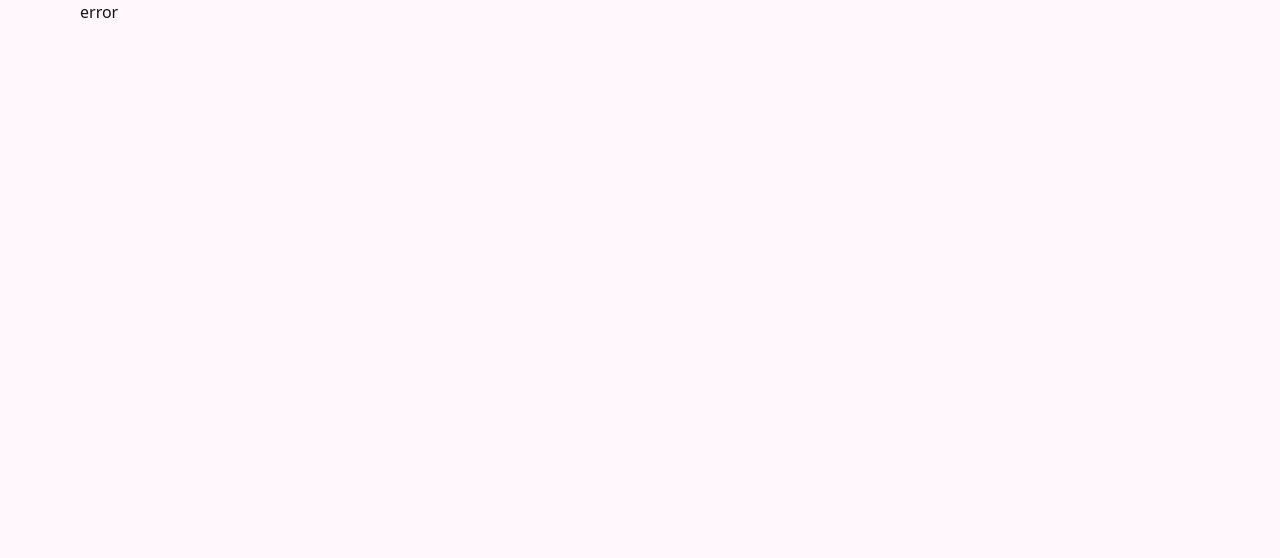
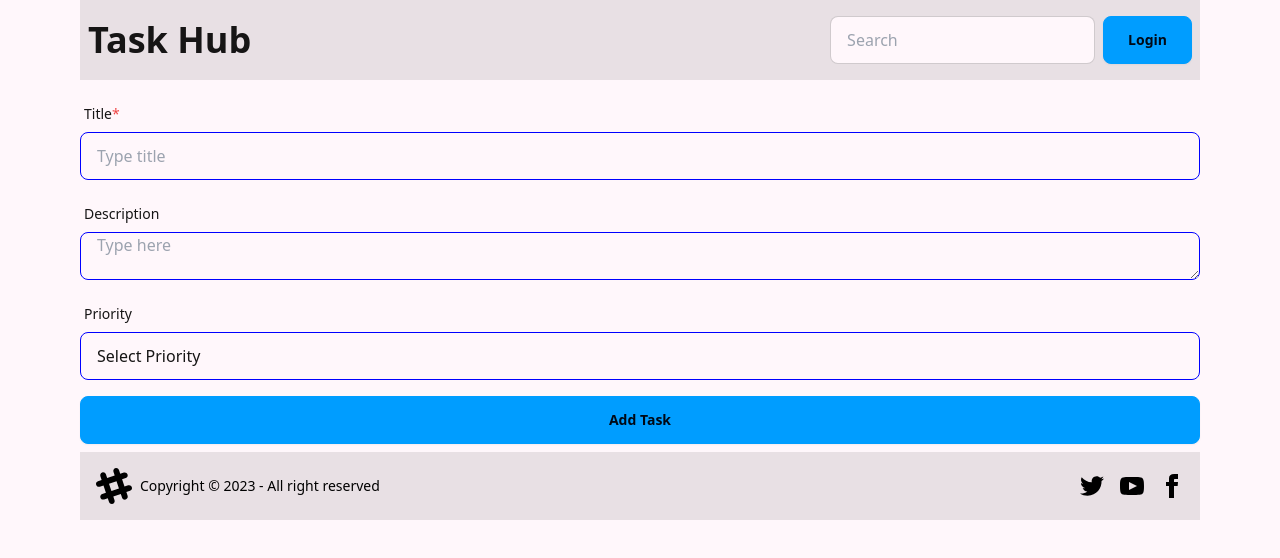
Before and after one commit to AbuBokorprog/task-hub, a React (Vite) app: page /edit/1 in a window 1280 px wide. Before the commit this address had no page. Shown: the top 558 px of the page. Built offline with nearby package versions, Linux system fonts and the light colour scheme.

Commit message:
Task edit form

```diff
--- /dev/null
+++ b/src/Component/EditTask/EditTask.jsx
@@ -0,0 +1,89 @@
+import React from "react";
+import { useParams } from "react-router-dom";
+import { useForm } from "react-hook-form";
+
+const EditTask = () => {
+  const { id } = useParams();
+  const existTask = JSON.parse(localStorage.getItem("task")) || [];
+  const singleTask = existTask.find((task) => task.id == id);
+  const {
+    register,
+    handleSubmit,
+    watch,
+    reset,
+    formState: { errors },
+  } = useForm();
+  const onSubmit = (data) => {
+    // const newTask = { id: Date.now(), ...data };
+    // setTask([newTask, ...task]);
+    // localStorage.setItem("task", JSON.stringify([newTask, ...task]));
+    // reset();
+  };
+  return (
+    <div>
+      <form onSubmit={handleSubmit(onSubmit)}>
+        <div className="form-control w-full my-4">
+          <label className="label label-text">
+            <span>
+              Title<span className="text-red-500">*</span>
+            </span>
+          </label>
+          <input
+            {...register("title", { required: true, maxLength: 25 })}
+            placeholder="Type title"
+            className="input input-bordered input-secondary w-full"
+          />
+          {errors.title?.type === "required" && (
+            <p role="alert" className="text-red-500">
+              <small>Title name is required</small>
+            </p>
+          )}
+          {errors.title?.type === "maxLength" && (
+            <p role="alert" className="text-red-500">
+              <small>Title name must be maximum 25</small>
+            </p>
+          )}
+        </div>
+        <div className="form-control w-full my-4">
+          <label className="label">
+            <span className="label-text">Description</span>
+          </label>
+          <textarea
+            {...register("description", { maxLength: 200 })}
+            placeholder="Type here"
+            className="input input-bordered input-secondary w-full"
+          />
+          {errors.description?.type === "maxLength" && (
+            <p role="alert" className="text-red-500">
+              <small>Description must be maximum 200 character</small>
+            </p>
+          )}
+        </div>
+        <div className="form-control w-full my-4">
+          <label className="label">
+            <span className="label-text">Priority</span>
+          </label>
+          <select
+            {...register("priority")}
+            className="input input-bordered input-secondary w-full"
+          >
+            <option defaultValue="Select Priority">Select Priority</option>
+            <option value="Low">Low</option>
+            <option value="Medium">Medium</option>
+            <option value="High">High</option>
+          </select>
+        </div>
+
+        <div className="my-2">
+          <input
+            type="submit"
+            value="Add Task"
+            className="btn btn-primary w-full"
+          />
+        </div>
+      </form>
+    </div>
+  );
+};
+
+export default EditTask;
--- a/src/Component/Task/Task.jsx
+++ b/src/Component/Task/Task.jsx
@@ -1,6 +1,7 @@
 import React, { useEffect, useState } from "react";
 import { MdDelete } from "react-icons/md";
 import { FiEdit } from "react-icons/fi";
+import { Link } from "react-router-dom";
 
 const Task = (props) => {
   const { id, title, description, priority } = props.task;
@@ -69,15 +70,15 @@ const Task = (props) => {
             <small>{description}</small>
           </p>
         </div>
-        <div className="flex gap-2 items-center">
-          <div className="btn text-red-500">
-            <FiEdit className="" />
-          </div>
+        <div className="flex gap-2 items-center justify-between">
+          <Link to={`/edit/${id}`} className="btn text-red-500">
+            <FiEdit /> Edit
+          </Link>
           <div
             className="btn text-red-500"
             onClick={() => handleDeleteClick(id)}
           >
-            <MdDelete />
+            <MdDelete /> Delete
           </div>
         </div>
       </div>
--- a/src/main.jsx
+++ b/src/main.jsx
@@ -6,6 +6,7 @@ import Main from "./layout/Main.jsx";
 import AuthProvider from "./Provider/AuthProvider/AuthProvider.jsx";
 import Home from "./Pages/Home/Home.jsx";
 import Login from "./Pages/Login/Login.jsx";
+import EditTask from "./Component/EditTask/EditTask.jsx";
 // import PrivateRoute from "./Provider/PrivateRoute/PrivateRoute.jsx";
 
 const router = createBrowserRouter([
@@ -17,6 +18,10 @@ const router = createBrowserRouter([
       {
         path: "/",
         element: <Home />,
+      },
+      {
+        path: "/edit/:id",
+        element: <EditTask />,
       },
       {
         path: "/login",
```
